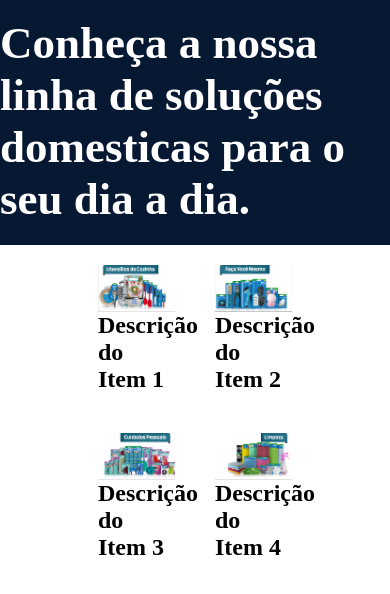
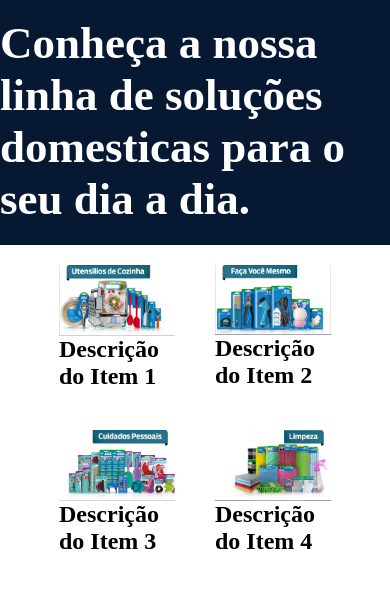
Before and after one commit to devgveb/projectasa, a plain HTML site: page index.html in a window 390 px wide. Shown: the part 104-698 px from the top of the page. Drawn offline with Linux system fonts and the light colour scheme.

Commit message:
Alteração nas Tags HTML

```diff
--- a/index.html
+++ b/index.html
@@ -24,9 +24,9 @@
         .CenterContent{justify-content: center;}
         .logoMark{max-width: 120px}
 
-        @midia (max-width: 768px){
-            .d-flex-container-2{
-
+        @media (max-width: 768px){
+            .d-flex-container-md{
+                width: 80%;height: auto;margin: 0 auto;
             }
         }
     </style>
@@ -50,7 +50,7 @@
 
 <div class=" d-flex column-xl-12 DarkBlue CenterContent"><h1 class="font paddingTwo">Conheça a nossa linha de soluções domesticas para o seu dia a dia.</h1></div>
 
-<div class="d-flex-container-2 flex-row">
+<div class="d-flex-container-2 d-flex-container-md flex-row">
 
         <section class="column-xl-6">
 
```
